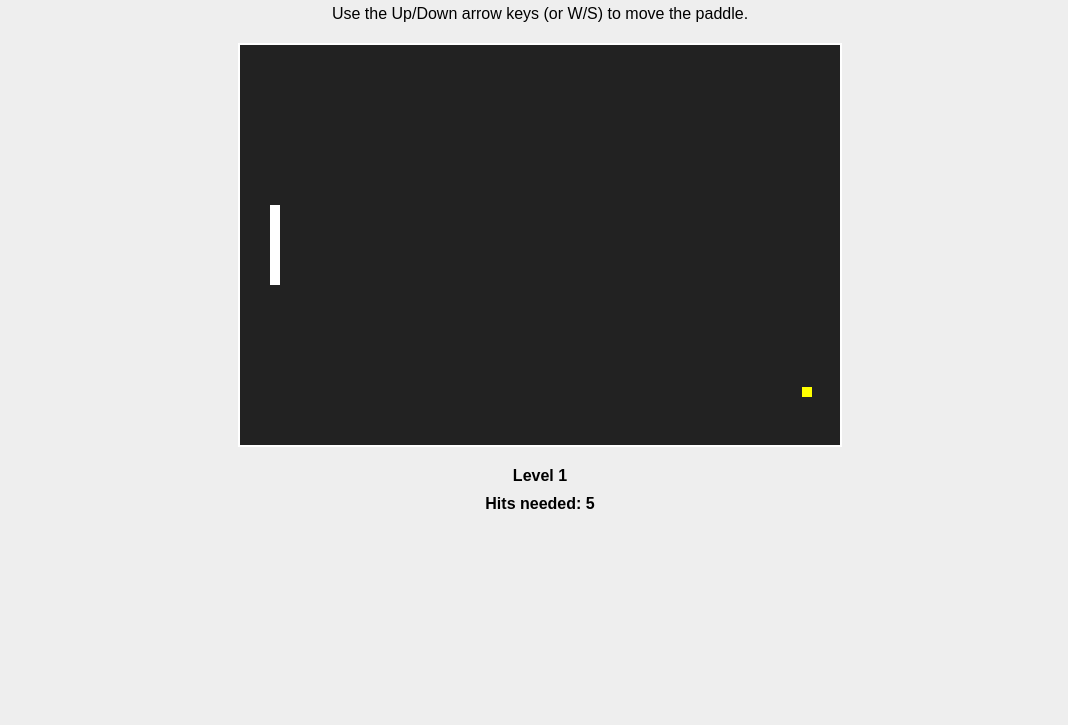
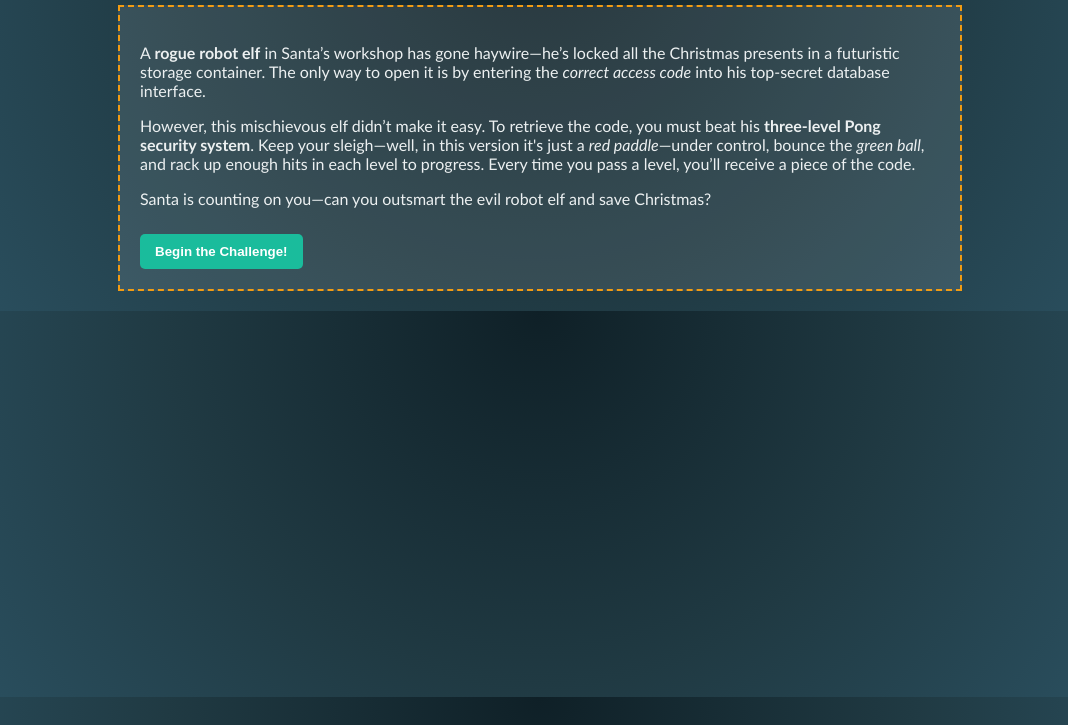
Before and after one commit to voorheesmatthew/tech_elf, a plain HTML site: page index.html in a window 1280 px wide. Shown: the part 75-800 px from the top of the page, without its empty margins (100-1168 px from the left). Drawn offline with Linux system fonts and the light colour scheme.

Commit message:
make xmas

```diff
--- a/index.html
+++ b/index.html
@@ -4,58 +4,116 @@
 <head>
     <meta charset="UTF-8" />
     <meta name="viewport" content="width=device-width, initial-scale=1.0" />
-    <title>Three-Level Pong</title>
+    <title>Christmas Tech Elf Pong</title>
     <style>
+        /* Body styling: a subtle cosmic/holiday vibe */
         body {
-            text-align: center;
-            background: #eee;
             margin: 0;
             padding: 0;
-            font-family: sans-serif;
+            font-family: "Trebuchet MS", sans-serif;
+            text-align: center;
+            background: radial-gradient(circle at top, #0f2027, #203a43, #2c5364);
+            color: #ecf0f1;
+        }
+
+        h1 {
+            margin-top: 20px;
+            color: #f39c12;
+            text-shadow: 2px 2px 5px rgba(0, 0, 0, 0.6);
+        }
+
+        #storyline {
+            margin: 0 20px;
+            max-width: 800px;
+            text-align: left;
+            margin: 20px auto;
+            border: 2px dashed #f39c12;
+            padding: 20px;
+            background-color: rgba(255, 255, 255, 0.1);
         }
 
         #gameCanvas {
-            background: #222;
+            background: #111;
             display: block;
             margin: 20px auto;
-            border: 2px solid #fff;
+            border: 2px solid #f39c12;
         }
 
-        #info,
-        #levelAnnouncement {
+        #levelAnnouncement,
+        #info {
             margin-top: 10px;
             font-weight: bold;
+            color: #1abc9c;
+        }
+
+        #footerMessage {
+            margin: 20px;
+            color: #f1c40f;
+            font-style: italic;
+        }
+
+        button {
+            background: #1abc9c;
+            border: none;
+            padding: 10px 15px;
+            margin-top: 10px;
+            color: white;
+            font-weight: bold;
+            border-radius: 5px;
+            cursor: pointer;
+        }
+
+        button:hover {
+            background: #16a085;
         }
     </style>
 </head>
 
 <body>
-    <h1>Three-Level Pong</h1>
-    <p>Use the Up/Down arrow keys (or W/S) to move the paddle.</p>
+    <h1>Christmas Tech Elf Pong</h1>
 
-    <canvas id="gameCanvas" width="600" height="400"></canvas>
-    <div id="levelAnnouncement"></div>
-    <div id="info"></div>
+    <div id="storyline">
+        <p>
+            A <strong>rogue robot elf</strong> in Santa’s workshop has gone haywire—he’s locked all the Christmas
+            presents in a futuristic storage container. The only way to open it is by entering the <em>correct access
+                code</em> into his top-secret database interface.
+        </p>
+        <p>
+            However, this mischievous elf didn’t make it easy. To retrieve the code, you must beat his
+            <strong>three-level Pong security system</strong>. Keep your sleigh—well, in this version it's just a
+            <em>red paddle</em>—under control, bounce the <em>green ball</em>, and rack up enough hits in each level to
+            progress. Every time you pass a level, you’ll receive a piece of the code.
+        </p>
+        <p>
+            Santa is counting on you—can you outsmart the evil robot elf and save Christmas?
+        </p>
+        <button onclick="startGame()">Begin the Challenge!</button>
+    </div>
+
+    <canvas id="gameCanvas" width="600" height="400" style="display:none;"></canvas>
+    <div id="levelAnnouncement" style="display:none;"></div>
+    <div id="info" style="display:none;"></div>
+    <div id="footerMessage" style="display:none;">All is not lost... yet!</div>
 
     <script>
         /********************************************************
          *                GAME STATE AND SETTINGS               *
          ********************************************************/
-        const canvas = document.getElementById('gameCanvas');
-        const ctx = canvas.getContext('2d');
+        const canvas = document.getElementById("gameCanvas");
+        const ctx = canvas.getContext("2d");
 
-        // Paddle properties
+        // Paddle (red rectangle) properties
         const paddleWidth = 10;
         let paddleHeight = 80;        // We'll tweak this per level if needed
         let paddleY = (canvas.height - paddleHeight) / 2;
-        const paddleX = 30;          // Distance from left edge
+        const paddleX = 30;           // Distance from left edge
 
-        // Ball properties
-        let ballSize = 10;           // square "ball" for simplicity
+        // Ball (green circle) properties
+        let ballRadius = 12;          // Circle radius
         let ballX = canvas.width / 2;
         let ballY = canvas.height / 2;
-        let ballDX = 4;              // horizontal speed (+ to the right, - to the left)
-        let ballDY = 3;              // vertical speed
+        let ballDX = 4;               // horizontal speed
+        let ballDY = 3;               // vertical speed
 
         // Movement controls
         let upPressed = false;
@@ -66,14 +124,14 @@
         // Levels, hints, and scoring
         let currentLevel = 1;
         const totalLevels = 3;
-        const levelHints = ["6", "2", "1"];
-        // The player must earn a certain number of "hits" on the ball to pass the level
+        const levelHints = ["6", "2", "1"];        // Code digits
         const hitsNeededPerLevel = [5, 7, 9];
         let hitsThisLevel = 0;
 
-        // Track if the game is still running or if the level is completed
+        // State flags
         let levelComplete = false;
         let gameOver = false;
+        let gameStarted = false;
 
         /********************************************************
          *                EVENT LISTENERS                       *
@@ -116,25 +174,21 @@
             // Adjust difficulty
             switch (level) {
                 case 1:
-                    // Slower ball, bigger paddle
+                    paddleHeight = 80;
                     ballDX = 4;
                     ballDY = 3;
-                    paddleHeight = 80;
                     break;
                 case 2:
-                    // Ball speeds up a bit, paddle shrinks slightly
+                    paddleHeight = 70;
                     ballDX = 5;
                     ballDY = 4;
-                    paddleHeight = 70;
                     break;
                 case 3:
-                    // Ball speeds up more, smaller paddle
+                    paddleHeight = 60;
                     ballDX = 6;
                     ballDY = 5;
-                    paddleHeight = 60;
                     break;
                 default:
-                    // After level 3, the game ends
                     endGame();
                     return;
             }
@@ -143,15 +197,17 @@
             hitsThisLevel = 0;
             levelComplete = false;
 
-            document.getElementById("levelAnnouncement").textContent = "Level " + level;
-            document.getElementById("info").textContent = "Hits needed: " + hitsNeededPerLevel[level - 1];
+            document.getElementById("levelAnnouncement").textContent =
+                "LEVEL " + level + ": Evil Elf's Security Barrier #" + level;
+            document.getElementById("info").textContent =
+                "Hits needed to bypass: " + hitsNeededPerLevel[level - 1];
         }
 
         /********************************************************
-         *               GAME LOOP AND DRAWING                  *
+         *                MAIN GAME LOOP                        *
          ********************************************************/
         function update() {
-            if (gameOver) return; // Stop updating if the game is over
+            if (!gameStarted || gameOver) return;
 
             // Move paddle
             if (upPressed || wPressed) {
@@ -161,7 +217,7 @@
                 paddleY += 6;
             }
 
-            // Constrain paddle within canvas
+            // Constrain paddle
             if (paddleY < 0) paddleY = 0;
             if (paddleY + paddleHeight > canvas.height) {
                 paddleY = canvas.height - paddleHeight;
@@ -172,26 +228,33 @@
             ballY += ballDY;
 
             // Ball collision with top/bottom
-            if (ballY < 0) {
-                ballY = 0;
+            if (ballY - ballRadius < 0) {
+                ballY = ballRadius;
                 ballDY = -ballDY;
-            } else if (ballY + ballSize > canvas.height) {
-                ballY = canvas.height - ballSize;
+            }
+            else if (ballY + ballRadius > canvas.height) {
+                ballY = canvas.height - ballRadius;
                 ballDY = -ballDY;
             }
 
-            // Ball collision with left paddle
+            // Check collision with the paddle
             if (
-                ballX <= paddleX + paddleWidth &&
-                ballY + ballSize >= paddleY &&
-                ballY <= paddleY + paddleHeight
+                // Ball's leftmost edge <= Paddle's right edge
+                (ballX - ballRadius) <= (paddleX + paddleWidth) &&
+                // Ball's rightmost edge >= Paddle's left edge (this isn't strictly necessary
+                // in a 1-paddle game, but included for completeness)
+                (ballX + ballRadius) >= paddleX &&
+                // Ball's bottom edge >= top of paddle
+                (ballY + ballRadius) >= paddleY &&
+                // Ball's top edge <= bottom of paddle
+                (ballY - ballRadius) <= (paddleY + paddleHeight)
             ) {
-                // bounce off the paddle
-                ballX = paddleX + paddleWidth; // avoid glitching into paddle
+                // Bounce off the paddle
+                ballX = paddleX + paddleWidth + ballRadius; // push the ball away from the paddle
                 ballDX = -ballDX;
                 hitsThisLevel++;
                 document.getElementById("info").textContent =
-                    "Hits: " + hitsThisLevel + " / " + hitsNeededPerLevel[currentLevel - 1];
+                    "Hits so far: " + hitsThisLevel + " / " + hitsNeededPerLevel[currentLevel - 1];
 
                 // Check if level is beaten
                 if (hitsThisLevel >= hitsNeededPerLevel[currentLevel - 1]) {
@@ -200,17 +263,18 @@
                 }
             }
 
-            // If the ball goes past the left edge (player misses), reset hits but keep you on the same level.
-            if (ballX < 0) {
-                // Slight penalty or just reset the ball
+            // If ball goes past left edge
+            if (ballX + ballRadius < 0) {
+                // Reset ball to center
                 ballX = canvas.width / 2;
                 ballY = canvas.height / 2;
-                ballDX = -ballDX; // reverse direction
+                // Flip direction so it heads right again
+                ballDX = -ballDX;
             }
 
-            // Ball collision with the right boundary: Just bounce like a wall
-            if (ballX + ballSize >= canvas.width) {
-                ballX = canvas.width - ballSize;
+            // If ball hits right boundary
+            if (ballX + ballRadius > canvas.width) {
+                ballX = canvas.width - ballRadius;
                 ballDX = -ballDX;
             }
 
@@ -218,27 +282,34 @@
             requestAnimationFrame(update);
         }
 
+        /********************************************************
+         *                     DRAWING                          *
+         ********************************************************/
         function draw() {
-            // Clear canvas
             ctx.clearRect(0, 0, canvas.width, canvas.height);
 
-            // Draw paddle
-            ctx.fillStyle = "white";
+            // Draw the "red" paddle
+            ctx.fillStyle = "#e74c3c";  // bright red
             ctx.fillRect(paddleX, paddleY, paddleWidth, paddleHeight);
 
-            // Draw ball (square for simplicity)
-            ctx.fillStyle = "yellow";
-            ctx.fillRect(ballX, ballY, ballSize, ballSize);
+            // Draw the "green" ball (circle)
+            ctx.beginPath();
+            ctx.arc(ballX, ballY, ballRadius, 0, Math.PI * 2);
+            ctx.fillStyle = "#27ae60"; // bright green
+            ctx.fill();
+            ctx.closePath();
         }
 
         /********************************************************
-         *           LEVEL PROGRESSION AND ENDING               *
+         *           LEVEL PROGRESSION & ENDING                 *
          ********************************************************/
         function levelUp() {
             if (currentLevel > totalLevels) return;
 
-            // Show the hint for the level just completed
-            alert("Level " + currentLevel + " complete! Your hint is: '" + levelHints[currentLevel - 1] + "'");
+            alert(
+                "Security Barrier #" + currentLevel + " breached!\n" +
+                "The Evil Elf grudgingly reveals a code digit: '" + levelHints[currentLevel - 1] + "'"
+            );
 
             currentLevel++;
             if (currentLevel <= totalLevels) {
@@ -250,21 +321,35 @@
 
         function endGame() {
             gameOver = true;
-            document.getElementById("levelAnnouncement").textContent = "Game Completed!";
+            document.getElementById("levelAnnouncement").textContent =
+                "ALL BARRIERS BYPASSED!";
             document.getElementById("info").innerHTML = `
-        You beat all levels! Here are your hints:<br>
+        <strong>Access Code Retrieved:</strong><br>
         Level 1: '${levelHints[0]}'<br>
         Level 2: '${levelHints[1]}'<br>
-        Level 3: '${levelHints[2]}'<br>
+        Level 3: '${levelHints[2]}'<br><br>
+        <em>Use this code to unlock the presents!</em>
       `;
+            document.getElementById("footerMessage").textContent =
+                "You’ve outsmarted the evil robot elf! Christmas is saved!";
         }
 
         /********************************************************
-         *                      STARTUP                         *
+         *               GAME START FUNCTION                    *
          ********************************************************/
-        // Initialize Level 1 settings
-        setupLevel(1);
-        update(); // Kick off the game loop
+        function startGame() {
+            // Hide storyline, show canvas & text
+            document.getElementById("storyline").style.display = "none";
+            canvas.style.display = "block";
+            document.getElementById("levelAnnouncement").style.display = "block";
+            document.getElementById("info").style.display = "block";
+            document.getElementById("footerMessage").style.display = "block";
+
+            gameStarted = true;
+            currentLevel = 1;
+            setupLevel(currentLevel);
+            update();
+        }
     </script>
 </body>
 
```
